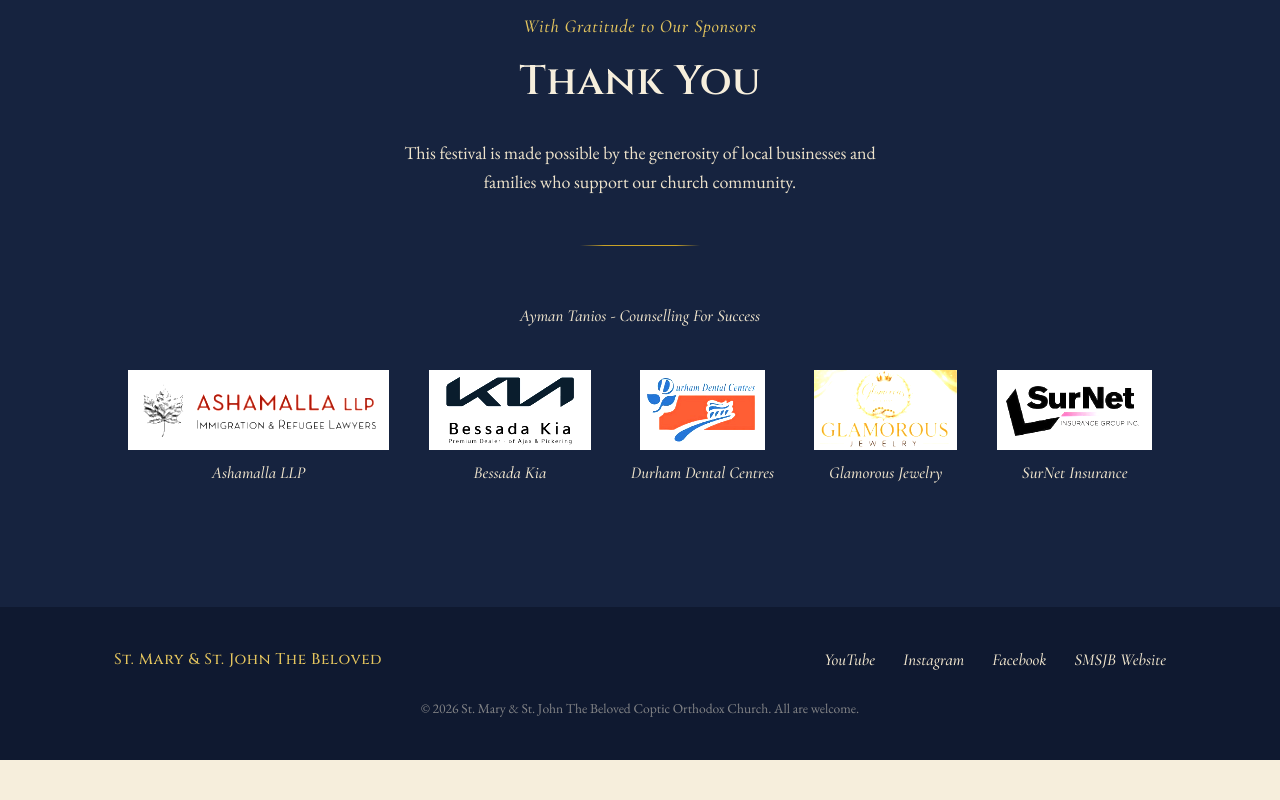
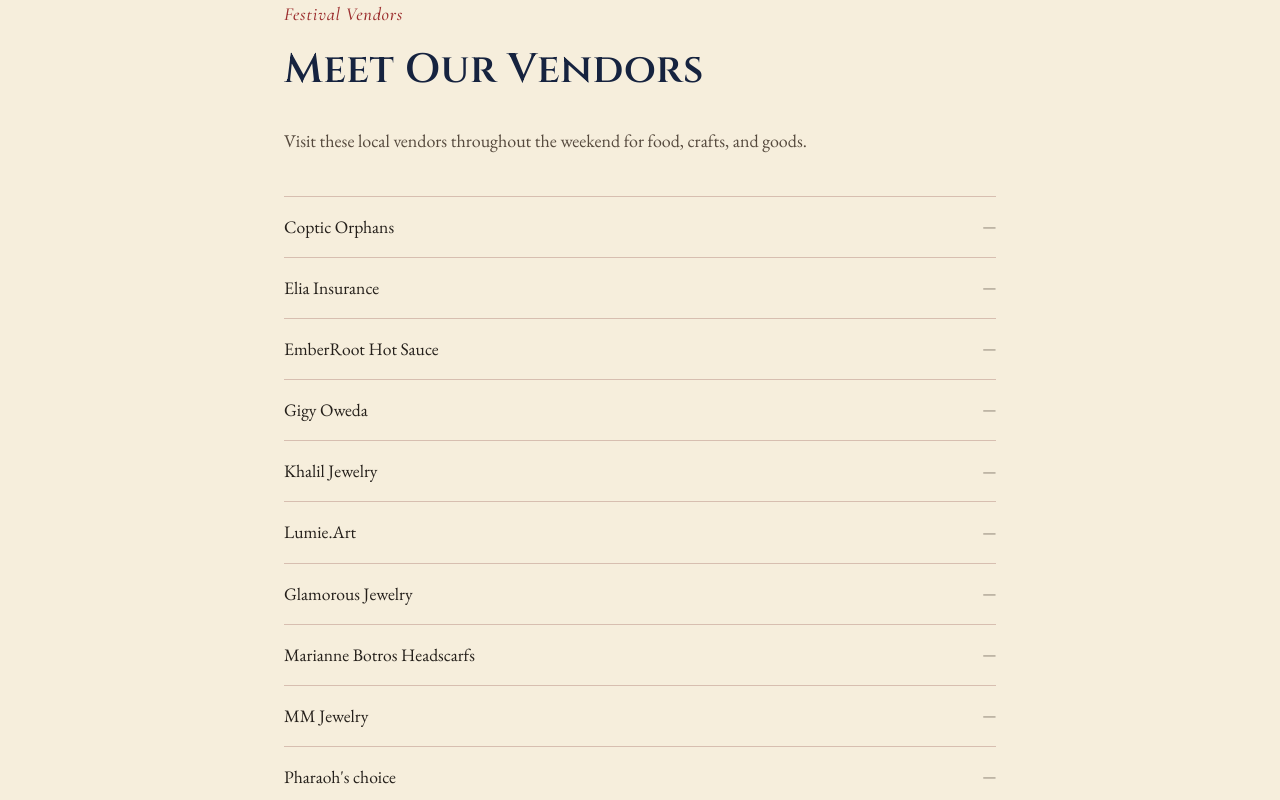
Before and after one commit to tadroscodes/SMSJBFestival2026, a React (Vite) app: page / in a window 1280 px wide. Shown: the part 3060-3860 px from the top of the page. Before the commit the page ends 3820 px from the top, so only its background shows below. Built offline with nearby package versions, Linux system fonts and the light colour scheme.

Commit message:
added vendors section

```diff
--- a/src/App.css
+++ b/src/App.css
@@ -313,6 +313,61 @@
 }
 
 /* ───────────────────────────────────────────────────────────
+   VENDORS
+─────────────────────────────────────────────────────────── */
+.vendors__inner {
+  max-width: 760px;
+  margin: 0 auto;
+  padding: 5rem 1.5rem;
+}
+
+.vendors__body {
+  color: var(--ink-soft);
+  margin-bottom: 2.5rem;
+}
+
+.vendors__list {
+  list-style: none;
+  margin: 0;
+  padding: 0;
+  border-top: 1px solid rgba(122,46,46,0.25);
+}
+
+.vendor-item {
+  display: flex;
+  align-items: center;
+  justify-content: space-between;
+  gap: 1.5rem;
+  padding: 1rem 0;
+  border-bottom: 1px solid rgba(122,46,46,0.25);
+  flex-wrap: wrap;
+}
+
+.vendor-item__name {
+  font-family: var(--font-body);
+  font-size: 1.1rem;
+  color: var(--ink);
+}
+
+.vendor-item__link {
+  font-family: var(--font-accent);
+  font-style: italic;
+  font-size: 1rem;
+  color: var(--oxblood);
+  text-decoration: none;
+  border-bottom: 1px solid var(--oxblood);
+  white-space: nowrap;
+}
+.vendor-item__link:hover,
+.vendor-item__link:focus-visible { color: var(--navy); border-color: var(--navy); }
+
+.vendor-item__link--none {
+  color: var(--ink-soft);
+  border-bottom: none;
+  font-style: normal;
+}
+
+/* ───────────────────────────────────────────────────────────
    SPONSORS
 ─────────────────────────────────────────────────────────── */
 .sponsors { background: var(--navy); color: var(--cream); }
@@ -368,7 +423,7 @@
 .sponsor-item__name {
   font-family: var(--font-accent);
   font-style: italic;
-  font-size: 1.05rem;
+  font-size: 1.25rem;
   color: var(--cream-soft);
 }
 
--- a/src/App.jsx
+++ b/src/App.jsx
@@ -2,6 +2,7 @@
 import History from './components/History.jsx'
 import Activities from './components/Activities.jsx'
 import Tours from './components/Tours.jsx'
+import Vendors from './components/Vendors.jsx'
 import Sponsors from './components/Sponsors.jsx'
 import Footer from './components/Footer.jsx'
 
@@ -12,6 +13,7 @@
       <History />
       <Activities />
       <Tours />
+      <Vendors/>
       <Sponsors />
       <Footer />
     </div>
--- /dev/null
+++ b/src/components/Vendors.jsx
@@ -0,0 +1,35 @@
+import content from '../content.js'
+
+export default function Vendors() {
+  const { vendors } = content
+
+  return (
+    <section className="vendors" id="vendors">
+      <div className="vendors__inner">
+        <p className="eyebrow">{vendors.heading}</p>
+        <h2 className="section-title">Meet Our Vendors</h2>
+        <p className="vendors__body">{vendors.body}</p>
+
+        <ul className="vendors__list">
+          {vendors.list.map((v, i) => (
+            <li className="vendor-item" key={i}>
+              <span className="vendor-item__name">{v.name}</span>
+              {v.url ? (
+                <a
+                  className="vendor-item__link"
+                  href={v.url}
+                  target="_blank"
+                  rel="noreferrer"
+                >
+                  Visit Website
+                </a>
+              ) : (
+                <span className="vendor-item__link vendor-item__link--none">—</span>
+              )}
+            </li>
+          ))}
+        </ul>
+      </div>
+    </section>
+  )
+}
--- a/src/content.js
+++ b/src/content.js
@@ -80,6 +80,28 @@
     note: "Tours are free and open to all, no registration required. We ask that all are respectful of the church - please limit noise and refrain from eating and drinking inside the chapel.",
   },
 
+  vendors: {
+    heading: "Festival Vendors",
+    body: "Visit these local vendors throughout the weekend for food, crafts, and goods.",
+    list: [
+      { name: "Coptic Orphans ", url: "" },
+      { name: "Elia Insurance ", url: "" },
+      { name: "EmberRoot Hot Sauce", url: "" },
+      { name: "Gigy Oweda", url: "" },
+      { name: "Khalil Jewelry ", url: "" },
+      { name: "Lumie.Art", url: "" },
+      { name: "Glamorous Jewelry", url: "" },
+      { name: "Marianne Botros Headscarfs", url: "" },
+      { name: "MM Jewelry ", url: "" },
+      { name: "Pharaoh's choice ", url: "" },
+      { name: "Princess Jewelry ", url: "" },
+      { name: "Restore", url: "" },
+      { name: "Silver Rose Jewelry", url: "" },
+      { name: "The Nile Valley ", url: "" },
+      { name: "The World Light ", url: "" },
+    ],
+  },
+
   sponsors: {
     heading: "With Gratitude to Our Sponsors",
     body: "This festival is made possible by the generosity of local businesses and families who support our church community.",
```
